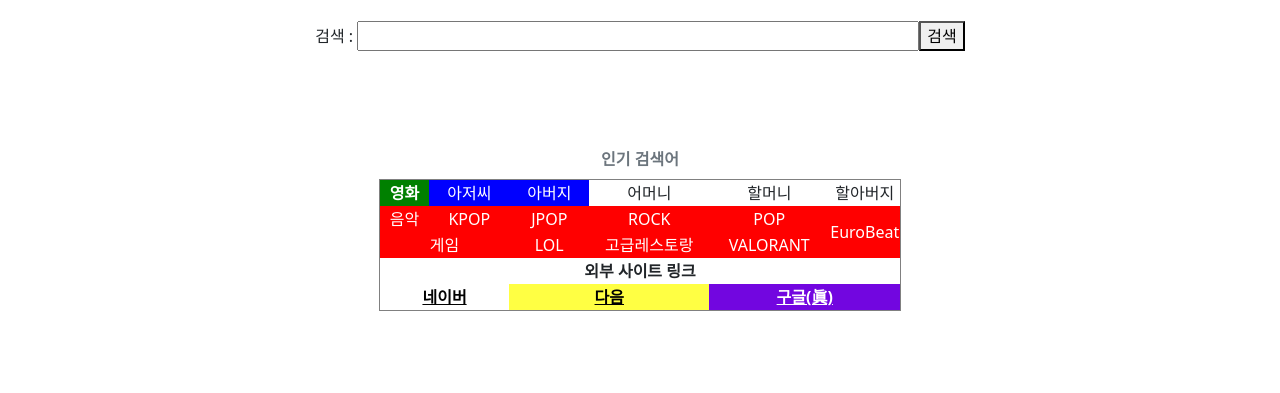
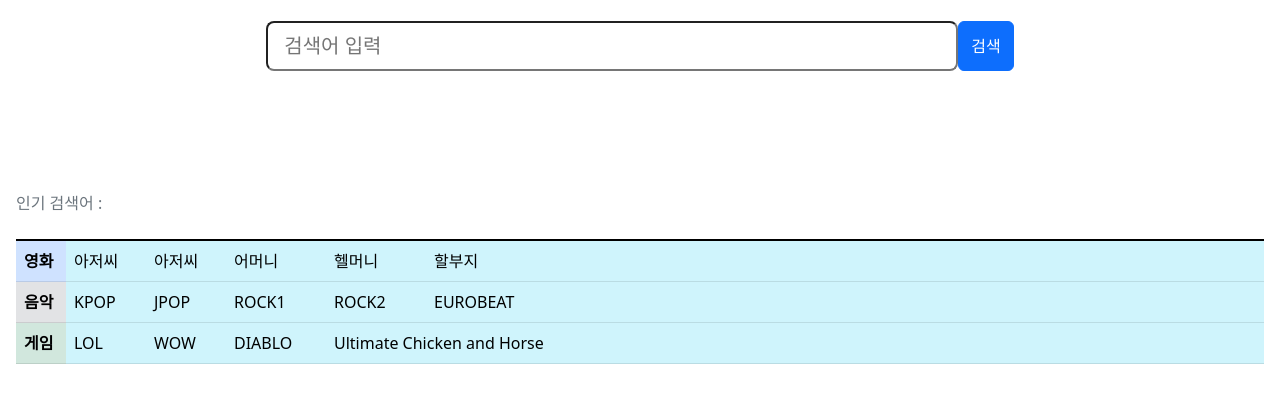
Before and after one commit to LeeDS70/Web_20201002, a plain HTML site: page index.html in a window 1280 px wide. Shown: the part 407-800 px from the top of the page. Drawn offline with nearby package versions, Linux system fonts and the light colour scheme.

Commit message:
자바 웹프로그래밍 5주차 실습

```diff
--- a/index.html
+++ b/index.html
@@ -10,6 +10,7 @@
 		<link href = "https://cdn.jsdelivr.net/npm/bootstrap@5.2.3/dist/css/bootstrap.min.css" rel = "stylesheet" integrity = "sha384-rbsA2VBKQhggwzxH7pPCaAqO46MgnOM80zW1RWuH61DGLwZJEdK2Kadq2F9CUG65" crossorigin = "anonymous">
 		<link rel = "stylesheet" href = "https://cdn.jsdelivr.net/npm/bootstrap-icons@1.10.3/font/bootstrap-icons.css">
 		<script type = "text/javascript" src = "js/search.js" defer></script>
+		<script type = "text/javascript" src = "js/basic_test.js" defer></script>
 	</head>
 	<body>
 		<script src= "https://cdn.jsdelivr.net/npm/bootstrap@5.2.3/dist/js/bootstrap.bundle.min.js" integrity = "sha384-kenU1KFdBIe4zVF0s0G1M5b4hcpxyD9F7jL+jjXkk+Q2h455rYXK/7HAuoJl+0I4" crossorigin = "anonymous"></script>
@@ -51,17 +52,50 @@
 			<a href = "index.html" target = "_self"><img src = "img/Google_logo_big.png" class = "img-fluid" alt = "구글이미지"></a>
 		</div>
 		<br>
-		<p style = "text-align:center">
+		<form action = "https://www.google.co.kr/search" method = "GET" target = "_blank">
+			<div class = "d-flex justify-content-center">
+				<mx-auto>
+				<input size = "50" name = "query" type = "text" class = "form-control-lg" placeholder = "검색어 입력" aria-label = "search" aria-describedby = "search_btn" id = "search_txt">
+				</mx-auto>
+				<button class = "btn btn-primary" type = "submit" id = "search_btn">검색</button>
+			</div>
+		</form>
+		<!--<p style = "text-align:center">
 		검색 : <input type = "text" name = "search" size = "55" value = ""><button id = "search_btn" type = "button">검색</button>
-		<br>
-		</p>
+		</p>-->
 		<br>
 		<br>
 		<br>
-		<table style = "margin-left:auto; margin-right:auto;" border = "1"> <! 테이블을 정의합니다.>
-			<caption align = "top" style = "text-align:center;"><b>인기 검색어</b></caption> <! 테이블 제목>
-			<tbody>
-				<tr style = "text-align:center">
+		<br>
+		<div class = "w-auto p-3" style = "background-color: #;">
+			<!--<table class = "table table-striped table-bordered table-hover"> <! 테이블을 정의합니다.></table>-->
+			<table class = "table table-info table-hover">
+				<caption align = "top">인기 검색어 : <p id = "search_message"></p></caption> <! 테이블 제목>
+				<tbody class = "table-group-divider">
+					<tr>
+						<td class = "table-primary" width = "50"><b>영화</b></td>
+						<td width = "80" bgcolor = "blue">아저씨</td>
+						<td width = "80" bgcolor = "blue">아저씨</td>
+						<td width = "100">어머니</td>
+						<td width = "100">헬머니</td>
+						<td>할부지</td>
+					</tr>
+					<tr>
+						<td class = "table-secondary" width = "50"><b>음악</b></td>
+						<td>KPOP</td>
+						<td>JPOP</td>
+						<td>ROCK1</td>
+						<td>ROCK2</td>
+						<td>EUROBEAT</td>
+					</tr>
+					<tr>
+						<td class = "table-success" width = "50"><b>게임</b></td>
+						<td>LOL</td>
+						<td>WOW</td>
+						<td>DIABLO</td>
+						<td colspan = "2">Ultimate Chicken and Horse</td>
+					</tr>
+					<!--<tr style = "text-align:center">
 						<td style = "color:white" bgcolor = "green"  width = "50"><b>영화</b></td>
 						<td style = "color:white" bgcolor = "blue" width = "80">아저씨</td>
 						<td style = "color:white" bgcolor = "blue" width = "80">아버지</td>
@@ -88,9 +122,10 @@
 						<td colspan = "2"><a href = "https://www.naver.com" style = "color:black" target = "_blank"><b>네이버</b></a></td>
 						<td bgcolor = "#FFFF43" colspan = "2"><a href = "https://www.daum.net" style = "color:black" target = "_blank"><b>다음</b></a></td>
 						<td bgcolor = "#7206E0" colspan = "2"><a href = "https://www.google.com" style = "color:white" target = "_blank"><b>구글(眞)</b></a></td>
-				</tr>
+					</tr>-->
 				</tbody>
 			</table>
+		</div>
 		<br>
 		<br>
 		<br>
--- a/js/search.js
+++ b/js/search.js
@@ -1,5 +1,8 @@
 document.getElementById("search_btn").addEventListener('click', search_message);
 
 function search_message(){
-	alert("검색을 수행합니다!");
+	// alert("검색을 수행합니다!");
+	let search_str = document.querySelector("#search_txt"); //변수에 저장
+	document.getElementById("search_message").innerHTML = search_str.value; //태그에 값 추가
+	console.log(search_str.value);
 }
```
Also changed, not shown: js/basic_test.js (added, +26 -0 lines). Lines whose indentation alone changed are shown as unchanged.
